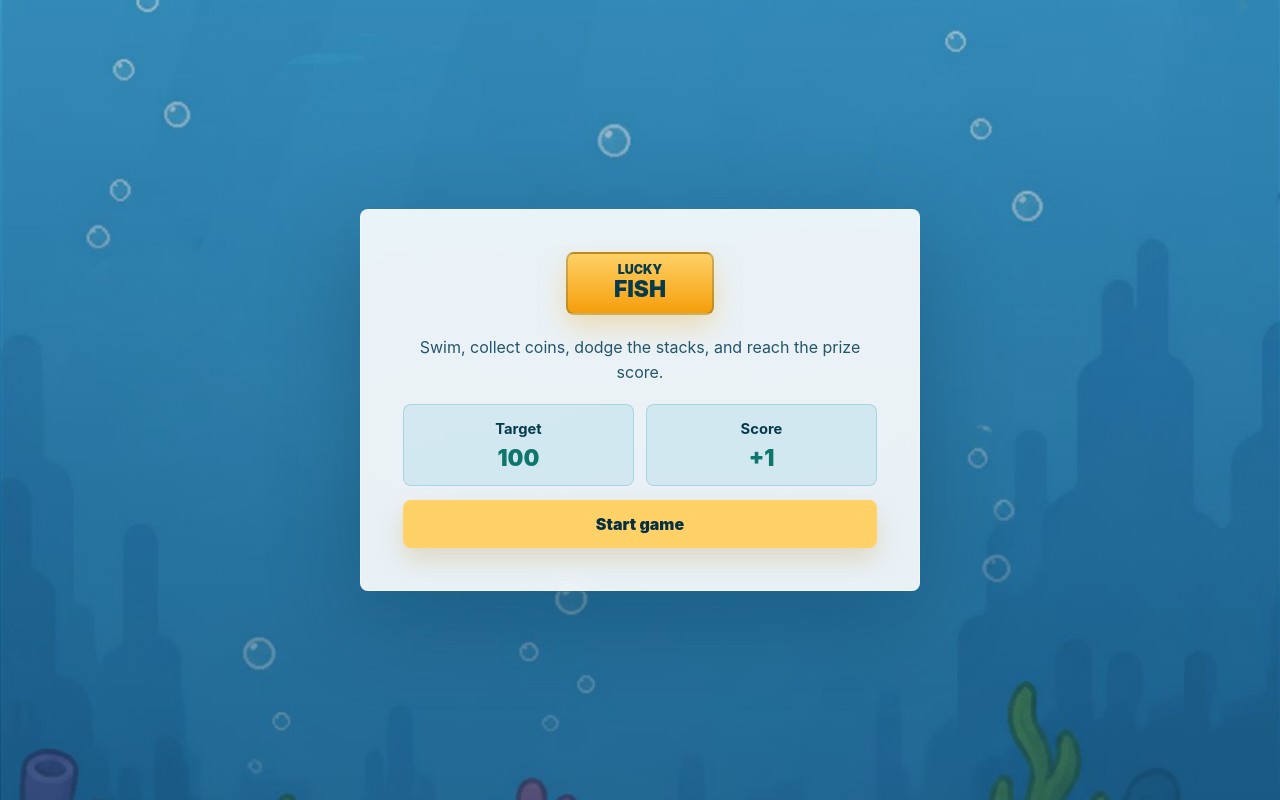
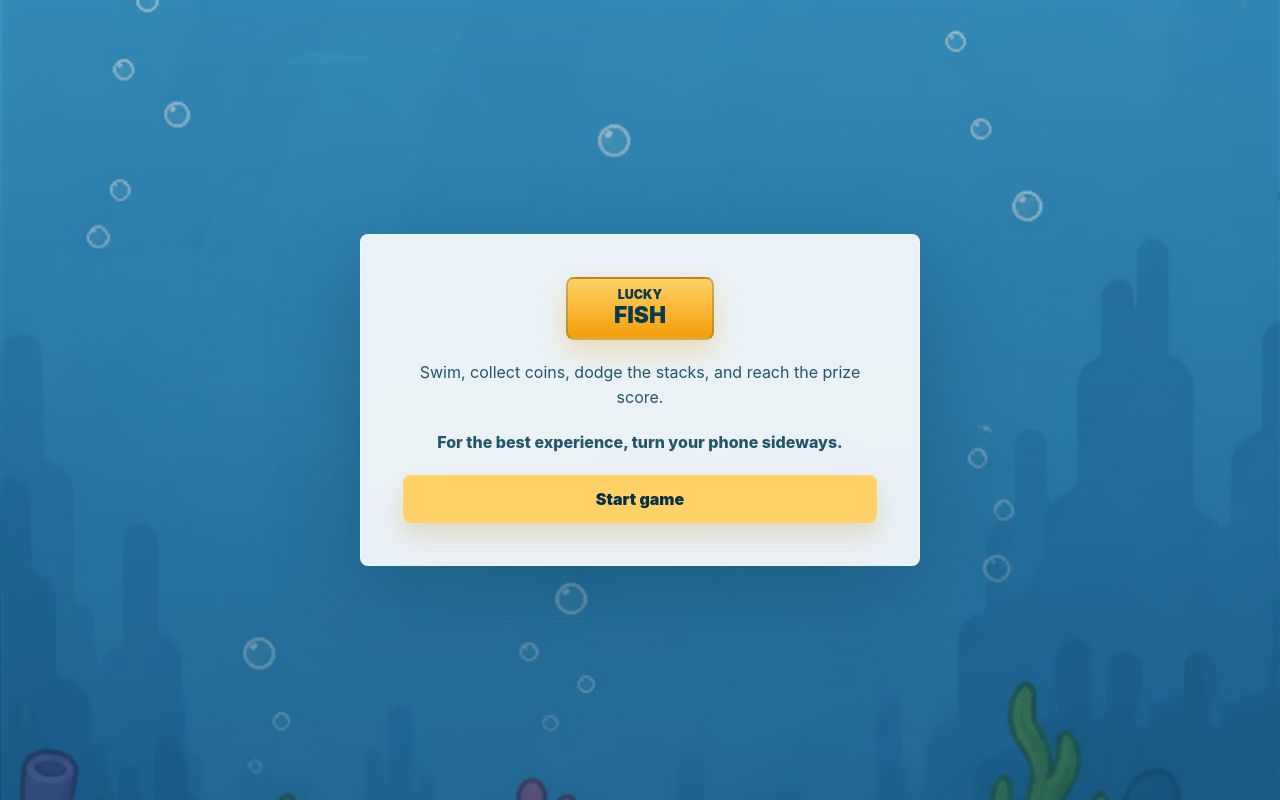
Before and after one commit to gt6723449-gif/lucky-fish-online, a React (Vite) app: page / in a window 1280 px wide. Both pictures are taken after a click on the button "English". Built offline with nearby package versions, Linux system fonts and the light colour scheme.

Commit message:
modifications

```diff
--- a/src/components/GamePage.jsx
+++ b/src/components/GamePage.jsx
@@ -236,6 +236,7 @@ export function GamePage({
     };
   }, [lang]);
 
+  const isPlaying = phase === 'playing';
   const isGameOver = phase === 'gameOver';
   const progress = Math.min(100, Math.max(0, (score / TARGET_SCORE) * 100));
 
@@ -263,7 +264,7 @@ export function GamePage({
         ))}
 
         {isPlaying && (
-          <button className="secondary-button cash-out-action" type="button" onClick={onCashOut}>
+          <button className="secondary-button cash-out-action" type="button" onClick={onCashOut} disabled={score < 5}>
             {t.cashOut}
           </button>
         )}
--- a/src/components/StartPage.jsx
+++ b/src/components/StartPage.jsx
@@ -15,21 +15,9 @@ export function StartPage({ t, lang, onStart }) {
         </div>
 
         <p className="start-subtitle">{t.onlineCardGame}</p>
+        <p className="start-experience-tip">{t.startExperienceTip}</p>
 
         <form onSubmit={handleStartGame}>
-          <fieldset className="setup-choice-group lucky-setup-group">
-            <div className="setup-choice-grid lucky-setup-grid">
-              <div className="setup-choice-card selected-setup-choice">
-                <strong>{t.target}</strong>
-                <span>100</span>
-              </div>
-              <div className="setup-choice-card selected-setup-choice">
-                <strong>{t.score}</strong>
-                <span>+1</span>
-              </div>
-            </div>
-          </fieldset>
-
           <button type="submit" className="start-button">
             {t.startGame}
           </button>
--- a/src/data/translations.js
+++ b/src/data/translations.js
@@ -7,6 +7,7 @@ export const COPY = {
     arabic: 'العربية',
     startTitle: 'Lucky Fish',
     onlineCardGame: 'Swim, collect coins, dodge the stacks, and reach the prize score.',
+    startExperienceTip: 'For the best experience, turn your phone sideways.',
     startSubtitle: '',
     startGame: 'Start game',
     rules: 'Rules',
@@ -30,7 +31,7 @@ export const COPY = {
     gameOver: 'Game over',
     playAgain: 'Play again',
     cashOut: 'Cash out',
-    cashOutTitle: 'Your score is {score}',
+    cashOutTitle: 'Your score is {score}$',
     wonTitle: 'Congratulations, you won a 200% bonus',
     wonSubtitle: '',
     openAccountOnWebsite: 'Open account on time4bets',
@@ -64,6 +65,7 @@ export const COPY = {
     arabic: 'العربية',
     startTitle: 'السمكة المحظوظة',
     onlineCardGame: 'اسبح واجمع العملات وتجنب الحواجز للوصول إلى الجائزة.',
+    startExperienceTip: 'لأفضل تجربة، اقلب هاتفك إلى الجانب.',
     startSubtitle: '',
     startGame: 'ابدأ اللعبة',
     rules: 'القواعد',
@@ -87,7 +89,7 @@ export const COPY = {
     gameOver: 'انتهت اللعبة',
     playAgain: 'العب مرة أخرى',
     cashOut: 'سحب الرصيد',
-    cashOutTitle: 'نقاطك هي {score}',
+    cashOutTitle: 'نتيجتك هي {score}$',
     wonTitle: 'مبروك لقد ربحت بونص 200%',
     wonSubtitle: '',
     openAccountOnWebsite: 'افتح حسابا على time4bets',
--- a/src/styles.css
+++ b/src/styles.css
@@ -586,6 +586,7 @@ h2 {
 
 .language-card p,
 .start-subtitle,
+.start-experience-tip,
 .winner-claim-card p,
 .rules-modal p {
   margin: 0;
@@ -638,6 +639,10 @@ h2 {
 .rules-button {
   justify-self: center;
   padding: 0 22px;
+}
+
+.start-experience-tip {
+  font-weight: 850;
 }
 
 .setup-choice-group {
@@ -1122,6 +1127,12 @@ h2 {
 .cash-out-action:hover {
   transform: translateY(-1px);
 }
+
+.cash-out-action:disabled {
+  cursor: not-allowed;
+  opacity: 0.58;
+  transform: none;
+}
 .game-over-action {
   position: absolute;
   left: 50%;
```
